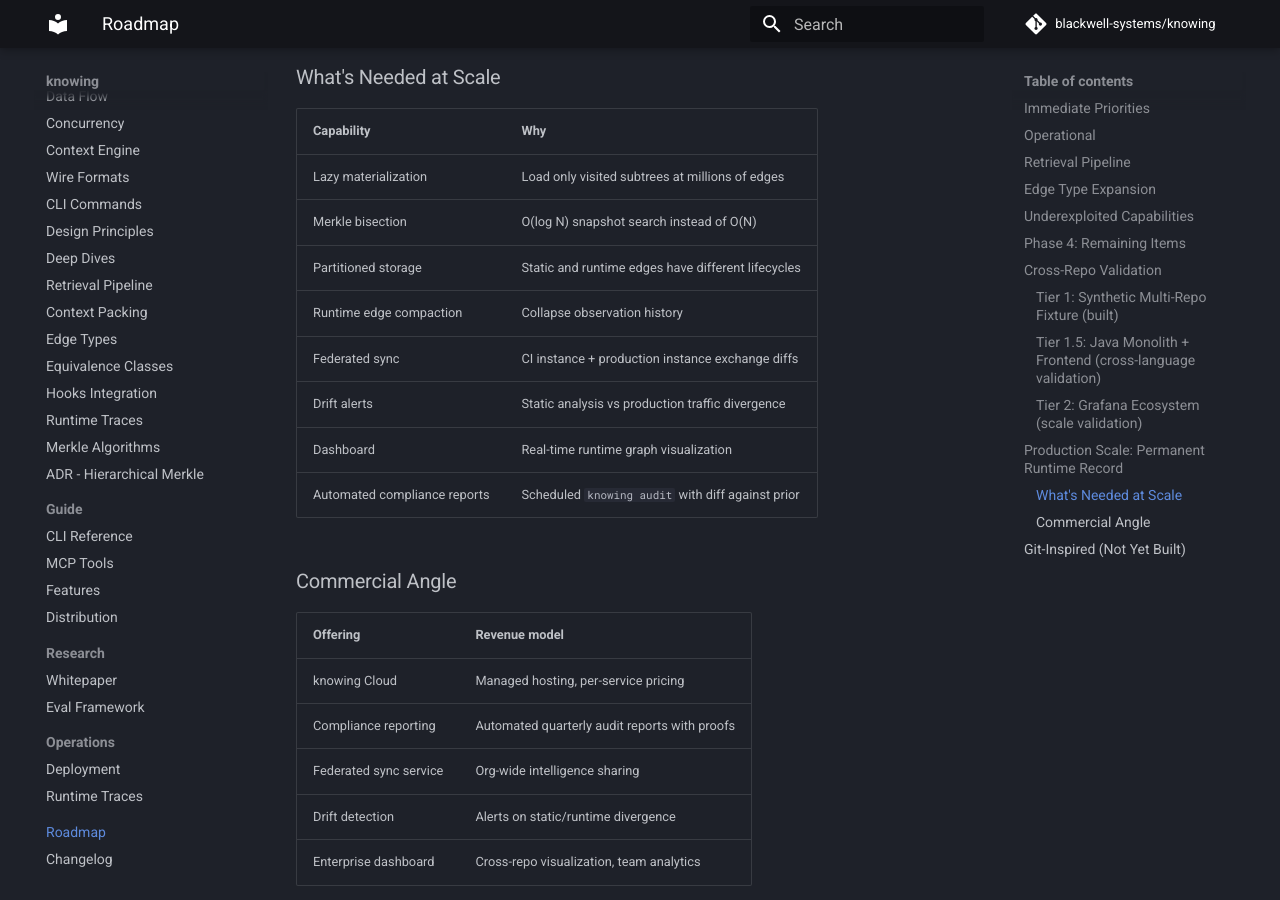
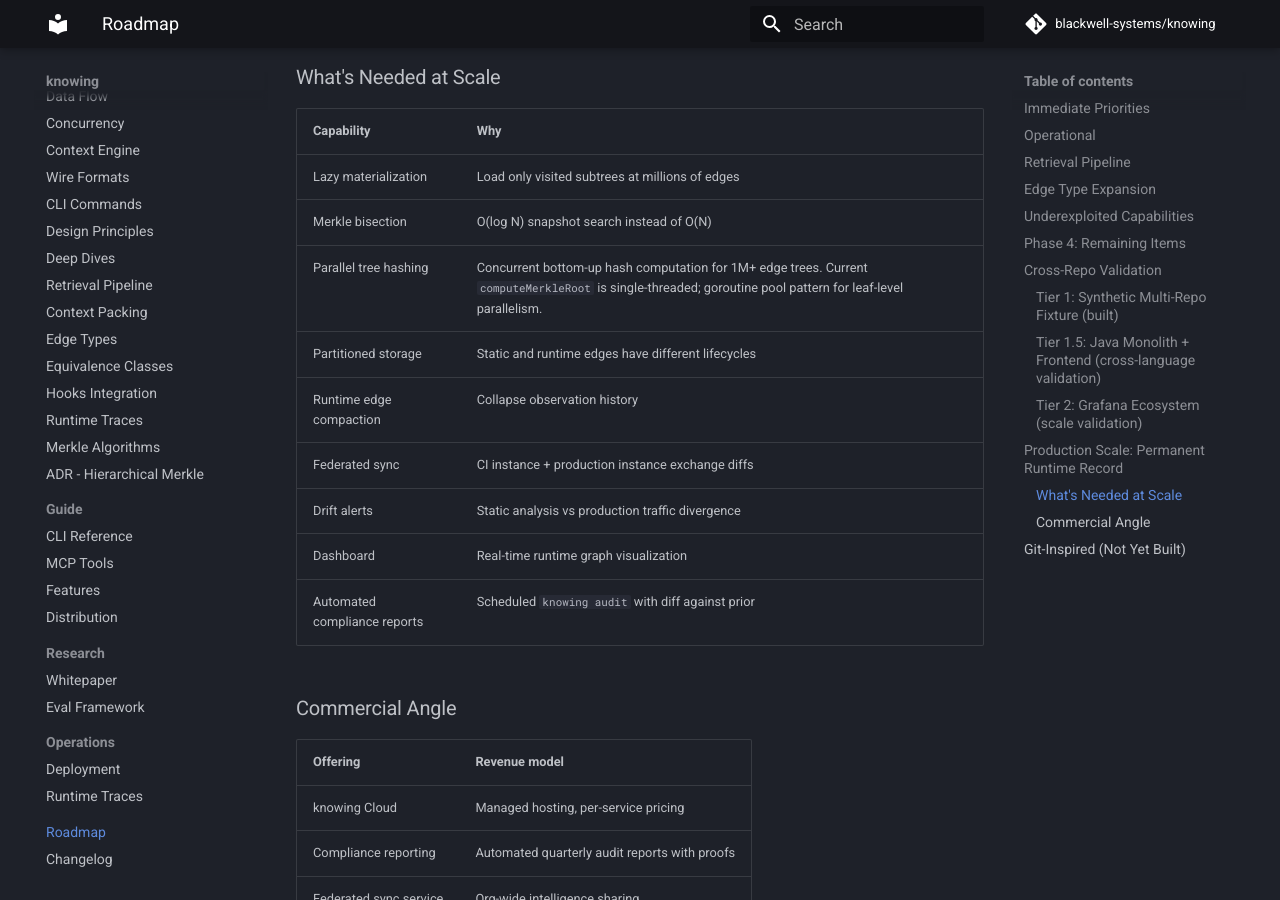
Before and after one commit to blackwell-systems/knowing, an MkDocs documentation site: the page built from docs/roadmap.md, in a window 1280 px wide and 900 px high, scrolled down 4378 px. Built offline with MkDocs 1.6.1 and Material for MkDocs 9.7.7, drawn with Linux system fonts in a browser that asks for light colours; comment, search, counter and statistics services are not loaded.

Commit message:
docs: add parallel tree hashing to scale roadmap
Single-threaded computeMerkleRoot will bottleneck at 1M+ edges.
Goroutine pool for bottom-up leaf hashing is the fix. Not needed
at current scale (~20K edges) but belongs on the scale path.

```diff
--- a/docs/roadmap.md
+++ b/docs/roadmap.md
@@ -118,6 +118,7 @@ The endgame: knowing with continuous OTLP trace ingestion alongside static analy
 |-----------|-----|
 | Lazy materialization | Load only visited subtrees at millions of edges |
 | Merkle bisection | O(log N) snapshot search instead of O(N) |
+| Parallel tree hashing | Concurrent bottom-up hash computation for 1M+ edge trees. Current `computeMerkleRoot` is single-threaded; goroutine pool pattern for leaf-level parallelism. |
 | Partitioned storage | Static and runtime edges have different lifecycles |
 | Runtime edge compaction | Collapse observation history |
 | Federated sync | CI instance + production instance exchange diffs |
```
